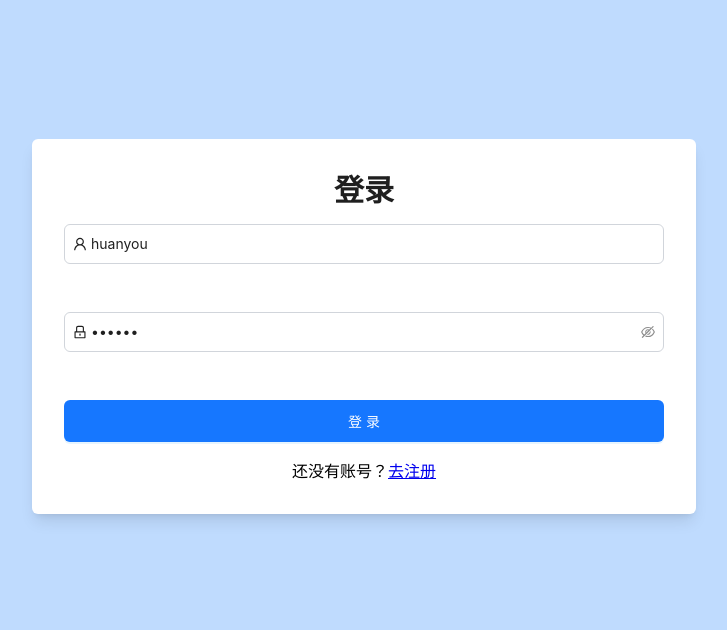
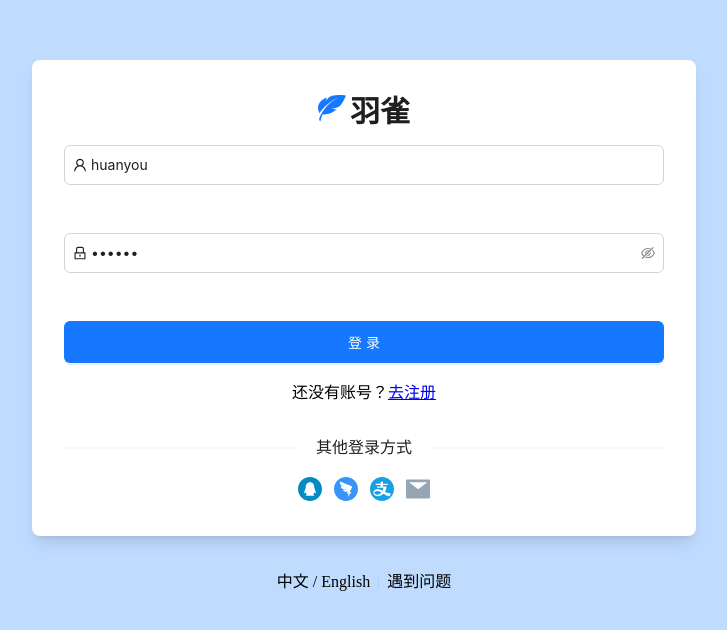
Before and after one commit to Huanyou229/React_Learning, a React (Vite) app in the folder 08-notes-app/client/: page /login in a window 1280 px wide. Shown: the part 114-744 px from the top of the page, without its empty margins (276-1003 px from the left). Built offline with nearby package versions, Linux system fonts and the light colour scheme.

Commit message:
修改登录注册页面样式

```diff
--- a/08-notes-app/client/src/pages/Login.jsx
+++ b/08-notes-app/client/src/pages/Login.jsx
@@ -1,12 +1,33 @@
 import React from "react";
-import { Form, Input, Button, Typography, message } from "antd";
-import { UserOutlined, LockOutlined } from "@ant-design/icons";
+import {
+  Form,
+  Input,
+  Button,
+  Typography,
+  message,
+  Divider,
+  Dropdown,
+  Tooltip,
+} from "antd";
+import {
+  UserOutlined,
+  LockOutlined,
+  MailFilled,
+  AlipayCircleFilled,
+  DingtalkCircleFilled,
+  QqCircleFilled,
+} from "@ant-design/icons";
 import { loginUser } from "@/api/userApi";
 import { useStore } from "@/store/userStore";
 import { useNavigate } from "react-router-dom";
 
 const { Title } = Typography;
-
+const items = [
+  {
+    key: "1",
+    label: "忘记密码?",
+  },
+];
 const Login = () => {
   const { setUser } = useStore();
   const navigate = useNavigate();
@@ -22,10 +43,11 @@ const Login = () => {
     }
   };
   return (
-    <div className="flex justify-center items-center h-screen bg-blue-200">
-      <div className="bg-white p-8 rounded-md shadow-lg w-150 mx-auto mt-20">
+    <div className="flex flex-col justify-center items-center h-screen bg-blue-200">
+      <div className="bg-white p-8 rounded-lg shadow-lg w-150 mx-auto mt-20">
         <Title level={2} className="text-center mb-6">
-          登录
+          <img src="/yuque.svg" alt="羽雀" className="w-7 h-7 mr-1" />
+          羽雀
         </Title>
         <Form name="login_form" onFinish={onSubmit} className="space-y-12">
           <Form.Item
@@ -57,7 +79,31 @@ const Login = () => {
         <div className="text-center mt-4">
           还没有账号？
           <a href="/register">去注册</a>
+          <div className="mt-8">
+            <Divider>其他登录方式</Divider>
+            <div className="font-size-6 ">
+              <QqCircleFilled style={{ color: "#038bc5" }} className="mr-3" />
+              <DingtalkCircleFilled
+                style={{ color: "#3795f9" }}
+                className="mr-3"
+              />
+              <AlipayCircleFilled
+                style={{ color: "#17a0e5" }}
+                className="mr-3"
+              />
+              <MailFilled style={{ color: "#95a5b4" }} />
+            </div>
+          </div>
         </div>
+      </div>
+      <div className="mt-8 text-center text-black-300">
+        <Tooltip title="点此切换语言" placement="bottom">
+          中文 / English
+        </Tooltip>
+        <Divider type="vertical" />
+        <Dropdown menu={{ items }} placement="bottom">
+          遇到问题
+        </Dropdown>
       </div>
     </div>
   );
--- a/08-notes-app/client/src/pages/Register.jsx
+++ b/08-notes-app/client/src/pages/Register.jsx
@@ -21,7 +21,9 @@ const register = () => {
   return (
     <div className="flex justify-center items-center h-screen bg-blue-200">
       <div className="bg-white p-8 rounded-md shadow-lg w-150 mx-auto mt-20">
-        <Title level={2}>注册</Title>
+        <Title level={2} className="text-center">
+          注册
+        </Title>
         <Form onFinish={onFinish}>
           <Form.Item
             name="username"
```
